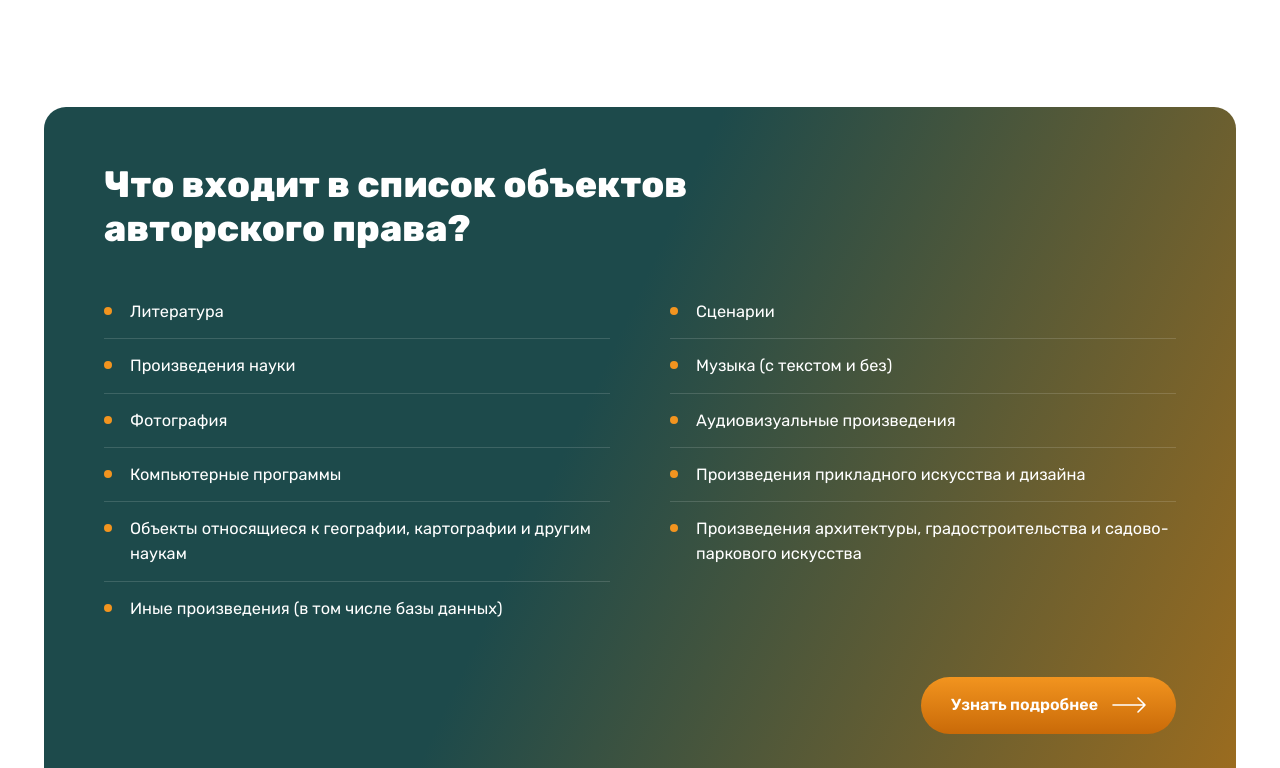
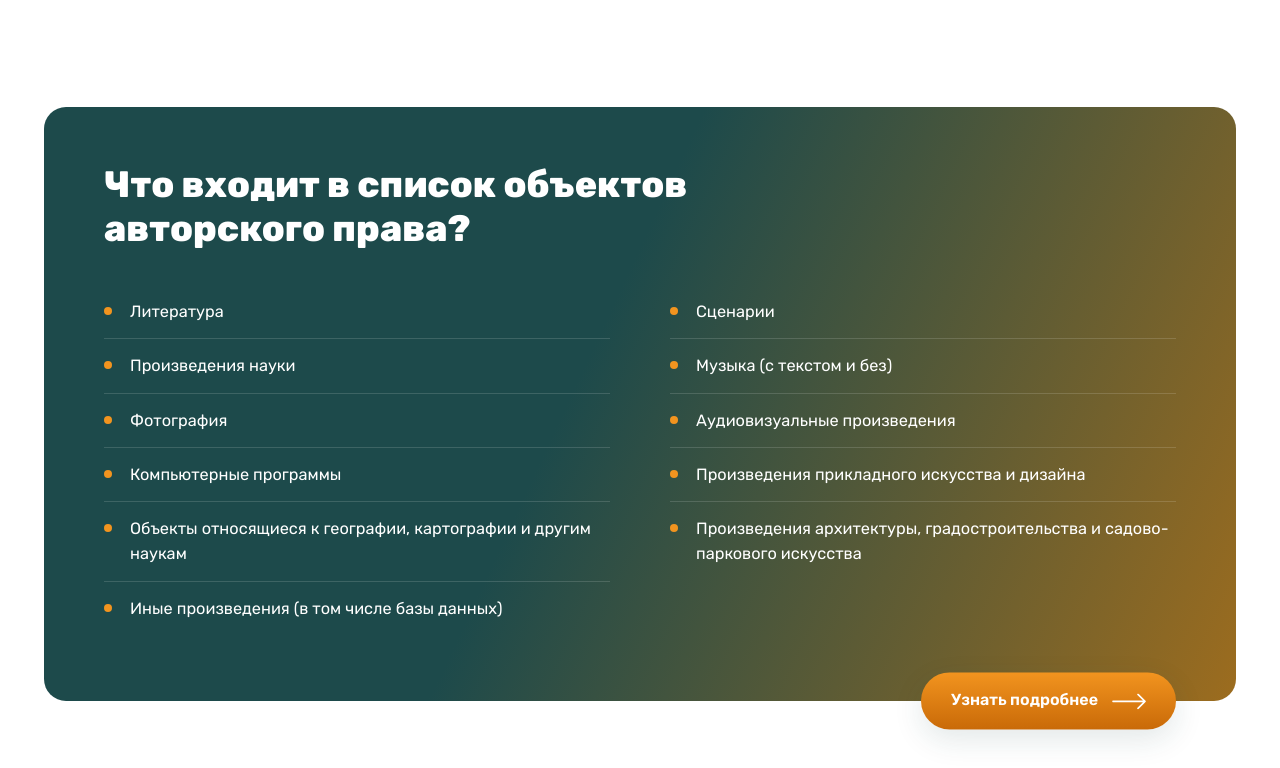
Before and after one commit to unhashedpassword/portfos, a plain HTML site: page index.html in a window 1280 px wide. Shown: the part 1112-1880 px from the top of the page. Drawn offline with Linux system fonts and the light colour scheme.

Commit message:
Add files via upload

```diff
--- a/styles.css
+++ b/styles.css
@@ -327,8 +327,6 @@ h2 {
 .stat-pre {
   font-size: 1rem;
   font-weight: 500;
-  align-self: flex-start;
-  margin-top: 4px;
 }
 .stat-num {
   font-size: 2.8rem;
@@ -372,6 +370,7 @@ h2 {
    ========================================================= */
 .objects-section { padding: 20px 24px 100px; }
 .objects-card {
+  position: relative;
   background: linear-gradient(115deg, var(--teal-800) 45%, var(--orange-500) 130%);
   border-radius: var(--radius-lg);
   padding: 56px 60px 60px;
@@ -382,7 +381,7 @@ h2 {
   display: grid;
   grid-template-columns: 1fr 1fr;
   gap: 8px 60px;
-  margin-bottom: 42px;
+  margin-bottom: 6px;
 }
 .objects-list li {
   position: relative;
@@ -401,14 +400,14 @@ h2 {
   border-radius: 50%;
   background: var(--orange-400);
 }
-.objects-card {
-  display: flex;
-  flex-direction: column;
-}
 .objects-card .btn {
-  align-self: flex-end;
+  position: absolute;
+  right: 60px;
+  bottom: 0;
+  transform: translateY(50%);
   background: linear-gradient(180deg, var(--orange-400), var(--orange-600));
   color: var(--white);
+  box-shadow: var(--shadow-soft);
 }
 
 /* =========================================================
```
